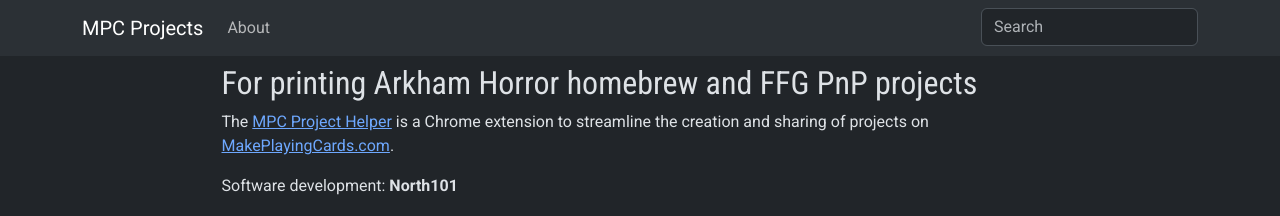
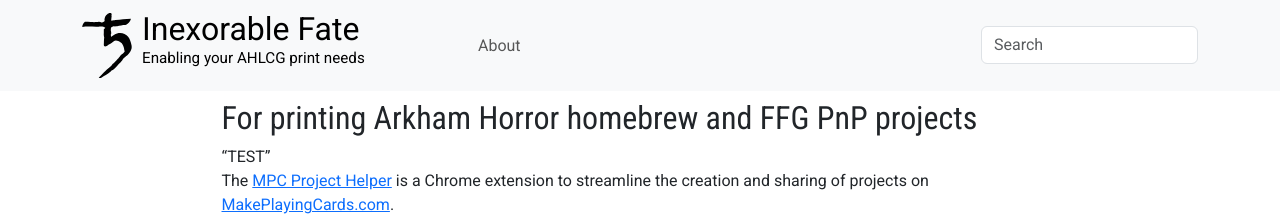
Before and after one commit to North101/mpc_projects, a React (Vite) app: page /about in a window 1280 px wide. Shown: the top 216 px of the page. Built offline with nearby package versions, Linux system fonts and the light colour scheme.

Commit message:
add popper.js for bootstrap

```diff
--- a/index.html
+++ b/index.html
@@ -1,10 +1,11 @@
 <!doctype html>
-<html lang="en" data-bs-theme="dark">
+<html lang="en" data-bs-theme="light">
   <head>
     <meta charset="UTF-8" />
     <link rel="icon" type="image/svg+xml" href="/icon128.png" />
     <meta name="viewport" content="width=device-width, initial-scale=1.0" />
-    <title>MPC Projects</title>
+    <title>Inexorable Fate</title>
+    <meta name="description" content="Enabling professionally printed projects for Arkham Horror: The Card Game" />
   </head>
   <body>
     <div id="root"></div>
--- a/package.json
+++ b/package.json
@@ -12,6 +12,7 @@
     "deploy": "pm2 deploy --env production deploy.json update"
   },
   "dependencies": {
+    "@popperjs/core": "^2.11.8",
     "bootstrap": "^5.3.1",
     "react": "^18.2.0",
     "react-bootstrap": "^2.8.0",
--- a/public/about.md
+++ b/public/about.md
@@ -1,4 +1,6 @@
 ## For printing Arkham Horror homebrew and FFG PnP projects
+
+<div class="test">&ldquo;TEST&rdquo;</div>
 
 The [MPC Project Helper](https://chrome.google.com/webstore/detail/mpc-project-helper/oigcfklkajlgkeblpngmbgjniiejabko) is a Chrome extension to streamline the creation and sharing of projects on [MakePlayingCards.com](https://www.makeplayingcards.com/).
 
--- a/src/components/AppContainer.tsx
+++ b/src/components/AppContainer.tsx
@@ -17,7 +17,19 @@
 const Header = ({ setSearch }: HeaderProps) => (
   <Navbar expand='sm' className='bg-body-tertiary' sticky='top'>
     <Container>
-      <Navbar.Brand href='/'>MPC Projects</Navbar.Brand>
+      <Navbar.Brand href='/' className="col-sm-4 d-flex justify-content-start align-items-stretch">
+        <img
+          alt=''
+          src='/public/logo.svg'
+          height='65'
+          width='50'
+          className='siteLogo'
+        />
+        <div className='branding'>
+          <div className='siteTitle'>Inexorable Fate</div>
+          <div className='tagline'>Enabling your AHLCG print needs</div>
+        </div>
+      </Navbar.Brand>
       <Navbar.Toggle />
       <NavbarCollapse>
         <Nav className='d-flex justify-content-start flex-fill'>
--- a/src/components/FilteredProjectList.tsx
+++ b/src/components/FilteredProjectList.tsx
@@ -7,6 +7,7 @@
 import { AppContainer } from './AppContainer'
 import { CheckboxDropdown, CheckboxState } from './CheckboxDropdown'
 import { ProjectList } from './ProjectList'
+import { Intro } from './Intro'
 
 declare global {
   interface Array<T> {
```
Also changed, not shown: 1 other file (tests, documents, lock files or other folders).
